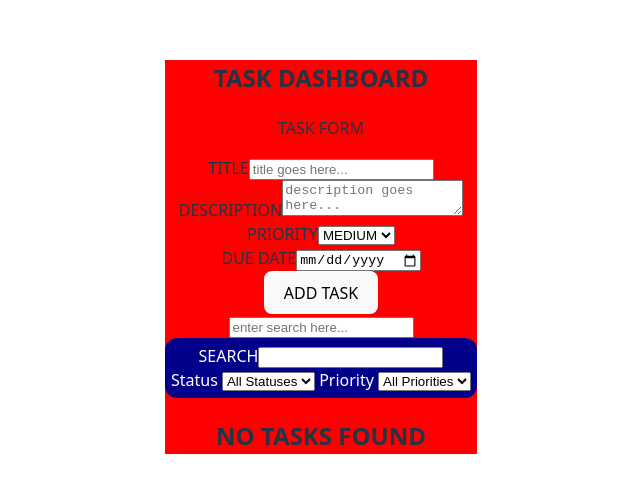
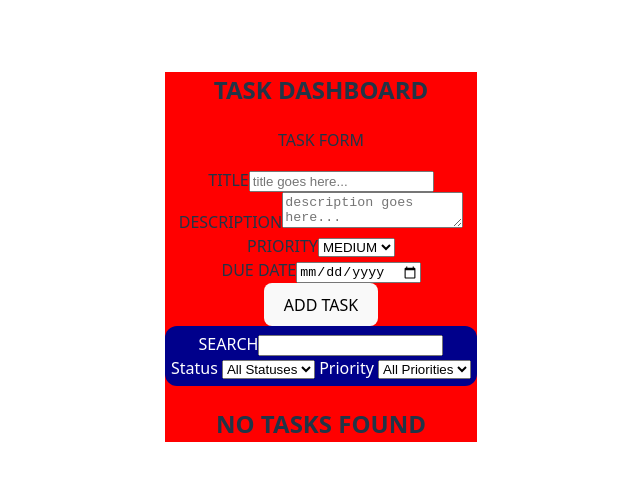
Before and after one commit to PDTayl888/module-9-sba, a React (Vite) app in the folder task-dashboard/: page / in a window 1280 px wide. Shown: the part 143-636 px from the top of the page, without its empty margins (319-959 px from the left). Built offline with nearby package versions, Linux system fonts and the light colour scheme.

Commit message:
removed search input from Dashboard

```diff
--- a/task-dashboard/src/components/Dashboard/Dashboard.tsx
+++ b/task-dashboard/src/components/Dashboard/Dashboard.tsx
@@ -35,9 +35,6 @@ export const Dashboard = () => {
     <>
     <h2>TASK DASHBOARD</h2>
     <TaskForm addTask={handleAddTask}></TaskForm>
-    <input placeholder="enter search here..."
-            value={filter.search}
-            onChange={(e) => setFilter({ ...filter, search: e.target.value})}/>
       <TaskFilter
       filter={filter}
         onFilterChange={(newFilters: { status?: TaskStatus; priority?: Priority; search?: string}) => setFilter({ ...filter, ...newFilters })}
```
